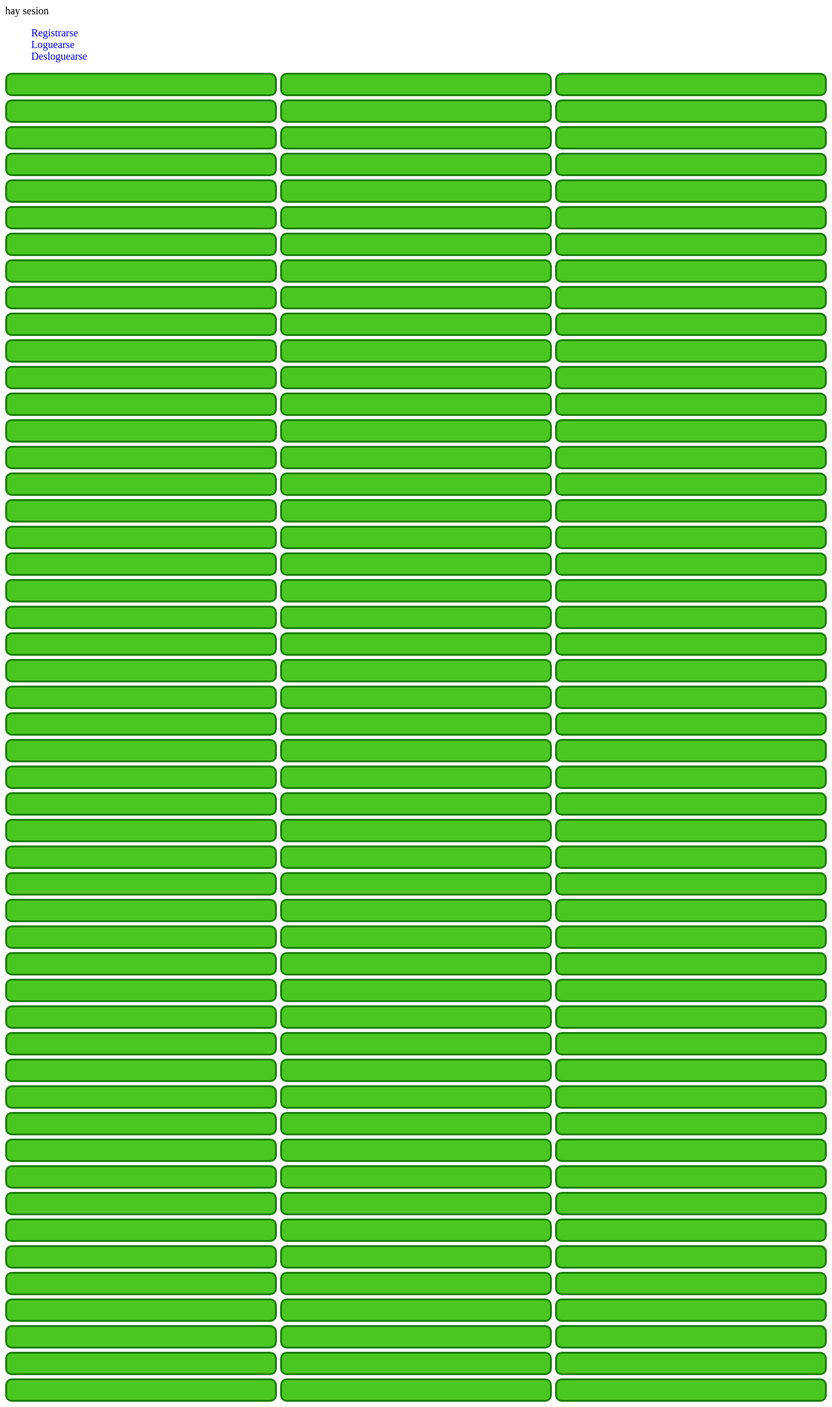
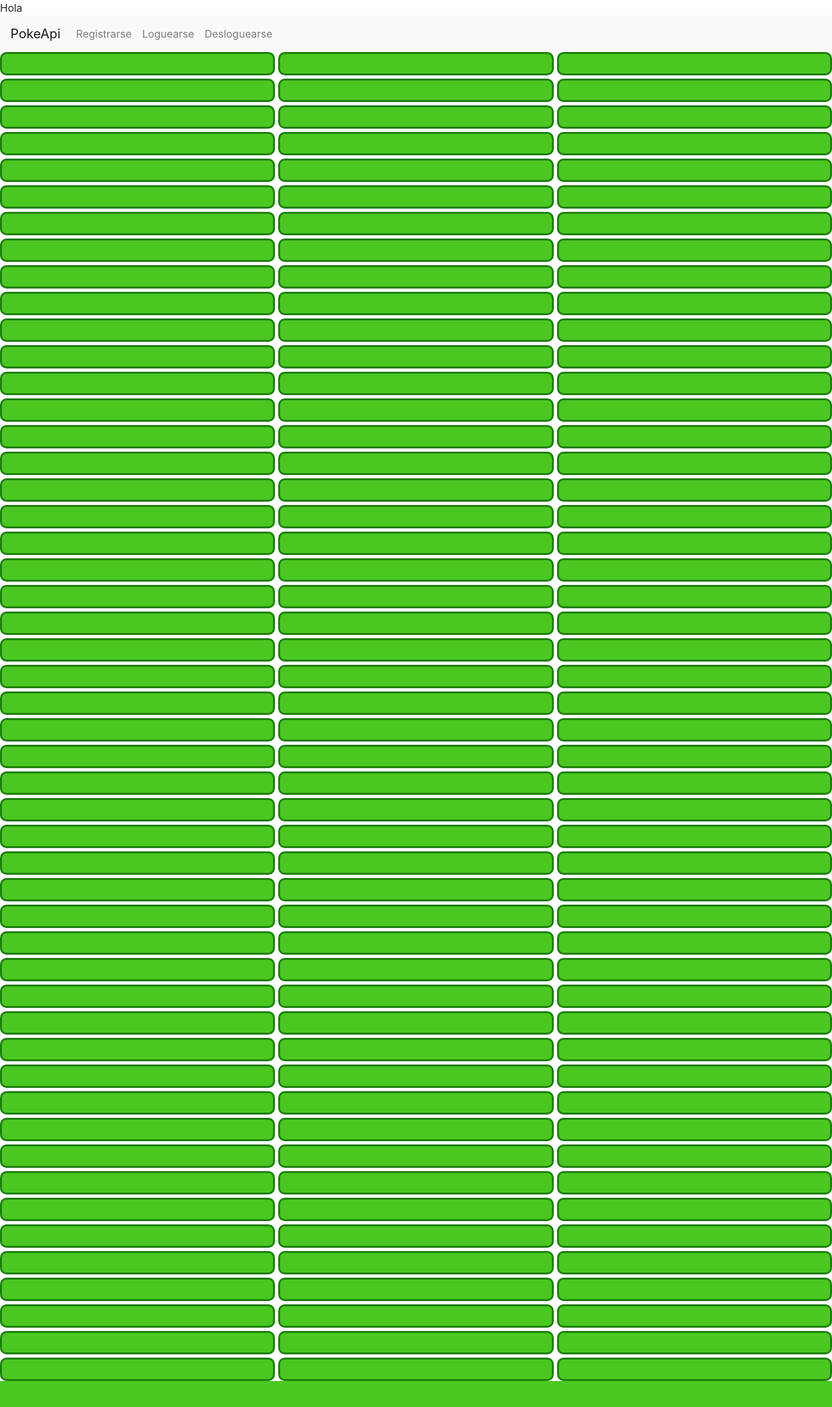
Before and after one commit to JorgeRicardo1/PruebaTecnicaPokeApi, a PHP site: page /ejercicios/ in a window 1280 px wide. Shown: the whole page at 65% size. After the commit the page ends 2125 px from the top, so only its background shows below. Run offline with PHP 8.4, Linux system fonts and the light colour scheme; the visitor is signed in with stand-in values (Sample User, id 1); data that the repository does not hold is empty.

Commit message:
Se agrego el estilo a las paginas

```diff
--- a/includes/registrar.php
+++ b/includes/registrar.php
@@ -15,8 +15,8 @@
 
             try{
                 $query = $user->connect()->query("INSERT INTO infologin(username,`password`)VALUES('$username','$password')");
-                echo "Se añadio exitosamente";
-                // header("location: http://localhost/ejercicios/pruebaTecnica/index.php");
+                echo "Se añadio exitosamente <br/>";
+                echo '<a href="http://localhost/ejercicios/pruebatecnica/">Volver</a>';
             }catch(PDOException $e){
                 print_r("Error connection " . $e->getMessage());
             }
--- a/index.php
+++ b/index.php
@@ -9,25 +9,25 @@ $user = new User();
 // $db->connect();
 
 if(isset($_SESSION['user'])){
-    echo "hay sesion";
     $user->setUser($userSession->getCurrentUser());
+    $currentUser = $user->getNombre();
+    echo "Hola ". $currentUser;
     include_once 'vistas/home.php';
 }else if(isset($_POST['username']) && isset($_POST['password'])){
-    // echo "Validacion de login";
     $userForm = $_POST['username'];
     $passForm = $_POST['password'];
 
     if ($user->userExists($userForm, $passForm)){
-        echo "usuario validado";
         $userSession->setCurrentUser($userForm);
         $user->setUser($userForm);
+        echo "usuario validado, hola ". $user->getNombre();
         include_once 'vistas/home.php';
     }else {
         $errorLogin = "nombre de usuario y/o password incorrecto";
         include_once 'vistas/home.php';
     }
 }else{
-    echo "login";
+    echo "No hay un usuario logueado";
     include_once 'vistas/home.php';
 }
 
--- a/vistas/home.php
+++ b/vistas/home.php
@@ -13,6 +13,7 @@
     <title>PokeApi prueba Tecnica</title>
     <!-- style -->
     <link rel="stylesheet" href="css/style.css">
+    <link rel="stylesheet" href="https://cdn.jsdelivr.net/npm/bootstrap@4.1.3/dist/css/bootstrap.min.css" integrity="sha384-MCw98/SFnGE8fJT3GXwEOngsV7Zt27NXFoaoApmYm81iuXoPkFOJwJ8ERdknLPMO" crossorigin="anonymous">
 </head>
 <body>
     <?php
@@ -20,21 +21,27 @@
             echo $errorLogin;
         }
     ?>
-    <div class="container">
-        <div class="navBar">
-            <ul>
-                <li><a href="vistas/singup.php">Registrarse</a></li>
-                <li><a href="vistas/login.php">Loguearse</a></li>
-                <li><a href="includes/logout.php">Desloguearse</a></li>
-            </ul>
+
+    <nav class="navbar navbar-expand-lg navbar-light bg-light">
+        <a class="navbar-brand" href="#">PokeApi</a>
+        <button class="navbar-toggler" type="button" data-toggle="collapse" data-target="#navbarNavAltMarkup" aria-controls="navbarNavAltMarkup" aria-expanded="false" aria-label="Toggle navigation">
+            <span class="navbar-toggler-icon"></span>
+        </button>
+        <div class="collapse navbar-collapse" id="navbarNavAltMarkup">
+            <div class="navbar-nav">
+                <a class="nav-item nav-link" href="vistas/singup.php">Registrarse</a>
+                <a class="nav-item nav-link" href="vistas/login.php">Loguearse</a>
+                <a class="nav-item nav-link" href="includes/logout.php">Desloguearse</a>
             </div>
+        </div>
+    </nav>
+
     <div class="container_nombre">
         <?php
             renderPokemons(150, $datos);
         ?>
 
     </div>
-    </div>
 </body>
 
 </html>
```
Also changed, not shown: vistas/habilidades.php (+9 -4 lines), vistas/login.php (+19 -8 lines), vistas/singup.php (+16 -8 lines). Lines whose indentation alone changed are shown as unchanged.
